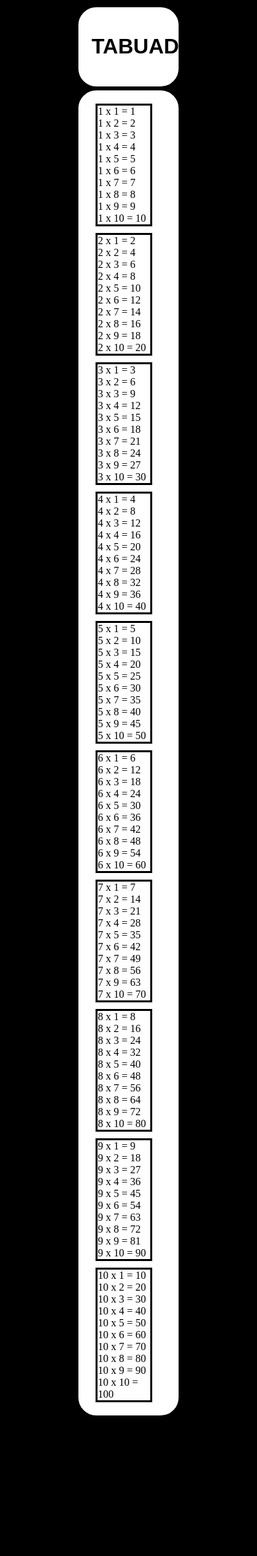
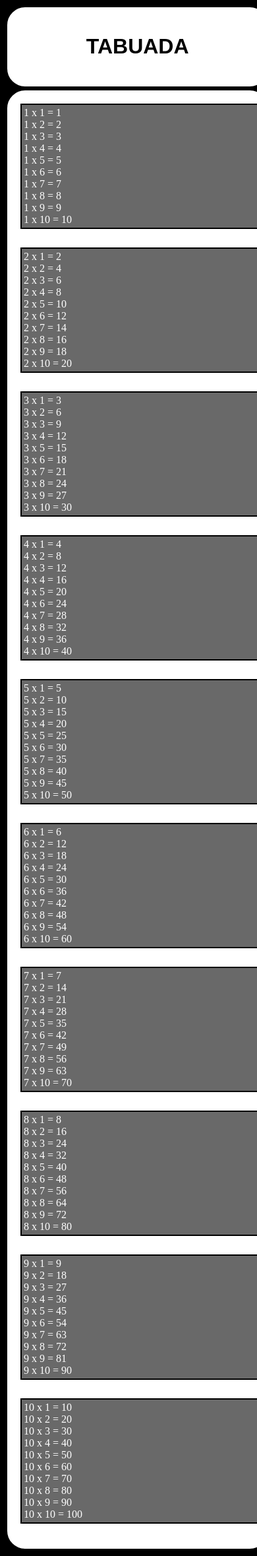
Before and after one commit to ivelcorvo/tabuada, a PHP site: page / in a window 390 px wide. Shown: the whole page at 66% size. Before the commit the page ends 2145 px from the top, so only its background shows below. Run offline with PHP 8.4, Linux system fonts and the light colour scheme.

Commit message:
responsivo

```diff
--- a/_css/estilo.css
+++ b/_css/estilo.css
@@ -1,9 +1,3 @@
-/*
-margin: direita, esquerda;
-margin: superior, direita e esquerda, inferior;
-margin: superior, direita, inferior  esquerda;
-*/
-
 body{
 	background-color: black ;
 }
@@ -14,9 +8,9 @@ h1{
 }
 
 /*========================================*/
-.header, .conteiner{
+header, .conteiner{
 	background-color: #fff;
-	width: 30%;
+	width: 40%;
 	margin: auto;
 	border: solid;
 	border-radius: 30px;
@@ -34,7 +28,42 @@ h1{
 }
 
 .blocos{
-	width: 80px;
+	color: #fff;
+	background-color: #696969;
+	width: 18%;
+	height: auto;
 	margin-bottom: 10px; /* coloquei pois os blocos ainda ficavam grudados*/
-	border: solid ;
+	border: 2px solid #000000;
+	padding: 3px;
+	transition: 0.5s;
 }
+
+.blocos:hover{
+	opacity: 0.5;
+	transition: 0.5s;
+}
+
+/*===============================================================================*/
+/*                               MEDIA QUERIE                                    */
+/*===============================================================================*/
+
+@media only screen and (max-width: 768px){
+	header, .conteiner{
+		width: 80%;
+	}
+	.blocos{
+		width: 45%;
+	}
+}
+
+@media only screen and (max-width: 500px){
+	header, .conteiner{
+		width: 95%;
+	}
+	.bloco{
+		flex-direction: column;
+	}
+	.blocos{
+		width: 100%;
+	}
+}
--- a/index.php
+++ b/index.php
@@ -1,17 +1,22 @@
 <!DOCTYPE html>
 <html lang = 'pt-br'>
 	<head>
+		<meta charset="utf-8">
+		<meta name='author' content='Levi Alves'>
+		<meta name='description' content='aprendendo php'>
+		<meta name='robots' content='index, nofollow'>
+		<meta name='viewport' content='width=device-width, initial-scale=1.0'>
+		<meta http-equiv='X-UA-Compatible' name='ie=edige'>
 		<title>php</title>
 		<link rel='stylesheet' type='text/css' href='_css/estilo.css'>
-		<meta charset="utf-8">
 	</head>
 	<body>
-		<div class='header'>
+		<header>
 			<h1> TABUADA </h1>
-		</div>
+		</header>
 
 		<div class='conteiner'>
-			<div class='principal'>
+			<section class='principal'>
 
 				<?php
 					echo"<div class='bloco'>";
@@ -28,9 +33,9 @@
 					echo"</div>";
 				?>
 
-			</div>
+			</section>
 		</div>
-		<div class='footer'>
-		</div>
+		<footer>
+		</footer>
 	</body>
 </html>
```
